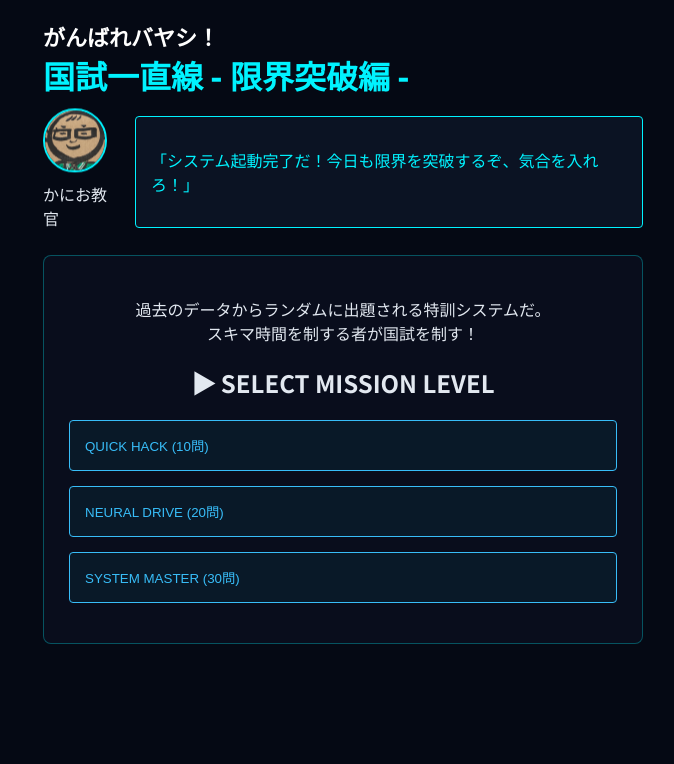
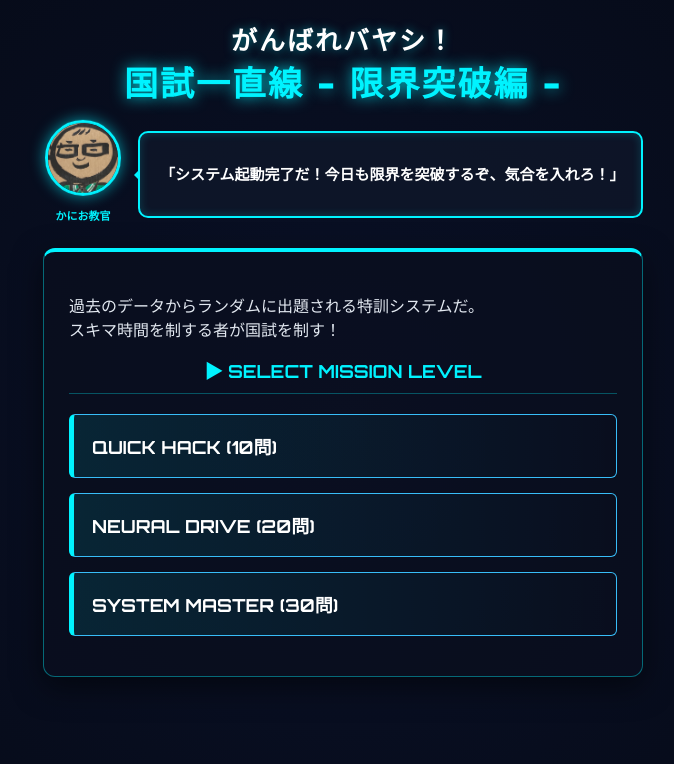
Before and after one commit to cocio-ai/-kokushi-app-bayashi, a plain HTML site: page index.html in a window 1280 px wide. Shown: the whole page, without its empty margins (297-971 px from the left). Drawn offline with nearby package versions, Linux system fonts and the light colour scheme.

Commit message:
Update style.css

```diff
--- a/style.css
+++ b/style.css
@@ -1,16 +1,131 @@
-body { font-family: 'Noto Sans JP', sans-serif; background-color: #050914; color: #e2e8f0; margin: 0; padding: 20px; display: flex; justify-content: center; }
+/* 全体のベース設定 */
+body {
+    font-family: 'Noto Sans JP', sans-serif;
+    background-color: #050914;
+    background-image: radial-gradient(circle at center, #0a1128 0%, #050914 100%);
+    color: #e2e8f0;
+    margin: 0;
+    padding: 20px;
+    display: flex;
+    justify-content: center;
+    min-height: 100vh;
+}
+
 .app-container { width: 100%; max-width: 600px; }
+
+/* ド派手なタイトル */
+.app-header { text-align: center; margin-bottom: 20px; }
+.main-title {
+    font-weight: 900;
+    font-size: 26px;
+    color: #ffffff;
+    margin: 0;
+    text-shadow: 0 0 10px rgba(0, 243, 255, 0.5);
+    letter-spacing: 2px;
+}
+.title-sub {
+    font-size: 34px;
+    color: #00f3ff;
+    font-family: 'Orbitron', sans-serif;
+    text-shadow: 0 0 15px rgba(0, 243, 255, 0.8);
+}
+
+/* かにお教官エリア */
 .teacher-area { display: flex; align-items: center; margin-bottom: 25px; }
-.teacher-icon { width: 60px; height: 60px; border-radius: 50%; border: 2px solid #00f3ff; object-fit: cover; animation: float 3s ease-in-out infinite; }
-@keyframes float { 0%, 100% { transform: translateY(0); } 50% { transform: translateY(-6px); } }
-.balloon { background: rgba(15, 23, 42, 0.7); border: 1px solid #00f3ff; border-radius: 4px; padding: 15px; flex-grow: 1; color: #00f3ff; margin-left: 15px; }
-.main-title { font-weight: 900; font-size: 22px; color: #fff; margin: 0 0 15px 0; }
-.title-sub { font-size: 32px; color: #00f3ff; }
-.start-screen { background: rgba(10, 15, 30, 0.8); border: 1px solid rgba(0, 243, 255, 0.3); border-radius: 8px; padding: 25px; text-align: center; }
-.mode-btn { display: block; width: 100%; background-color: rgba(0, 243, 255, 0.05); border: 1px solid #38bdf8; border-radius: 4px; padding: 15px; margin-bottom: 15px; color: #38bdf8; cursor: pointer; text-align: left; }
-.quiz-card { background: rgba(10, 15, 30, 0.6); border: 1px solid rgba(0, 243, 255, 0.3); border-top: 3px solid #00f3ff; border-radius: 8px; padding: 25px; }
-.option-btn { background-color: rgba(0, 243, 255, 0.05); border: 1px solid #38bdf8; color: #e2e8f0; padding: 15px; margin-bottom: 10px; width: 100%; text-align: left; cursor: pointer; }
-.option-btn.correct { border-color: #00ff80; color: #00ff80; }
-.option-btn.wrong { border-color: #ff0055; color: #ff0055; }
-.next-btn { background: transparent; color: #00f3ff; border: 1px solid #00f3ff; padding: 15px; width: 100%; cursor: pointer; font-weight: bold; }
-.log-list { max-height: 400px; overflow-y: auto; color: #94a3b8; font-size: 13px; }
+.teacher-profile { display: flex; flex-direction: column; align-items: center; min-width: 80px; }
+.teacher-icon {
+    width: 70px; height: 70px;
+    border-radius: 50%;
+    border: 3px solid #00f3ff;
+    object-fit: cover;
+    box-shadow: 0 0 15px rgba(0,243,255,0.6);
+    animation: float 3s ease-in-out infinite;
+}
+.teacher-name { font-size: 11px; color: #00f3ff; margin-top: 5px; font-weight: bold; }
+@keyframes float { 0%, 100% { transform: translateY(0); } 50% { transform: translateY(-8px); } }
+
+.balloon {
+    background: rgba(15, 23, 42, 0.85);
+    border: 2px solid #00f3ff;
+    border-radius: 10px;
+    padding: 15px 20px;
+    flex-grow: 1;
+    color: #ffffff;
+    margin-left: 15px;
+    font-weight: bold;
+    font-size: 15px;
+    line-height: 1.5;
+    box-shadow: inset 0 0 10px rgba(0,243,255,0.2);
+    position: relative;
+}
+.balloon::before {
+    content: "";
+    position: absolute;
+    top: 50%; left: -12px;
+    margin-top: -6px;
+    border: 6px solid transparent;
+    border-right: 6px solid #00f3ff;
+}
+
+/* メニュー画面＆クイズ画面のカード */
+.start-screen, .quiz-card {
+    background: rgba(10, 15, 30, 0.7);
+    border: 1px solid rgba(0, 243, 255, 0.4);
+    border-top: 4px solid #00f3ff;
+    border-radius: 12px;
+    padding: 25px;
+    box-shadow: 0 10px 30px rgba(0, 0, 0, 0.5);
+}
+
+.cyber-title { font-family: 'Orbitron', sans-serif; color: #00f3ff; font-size: 18px; margin-bottom: 20px; text-align: center; border-bottom: 1px solid rgba(0,243,255,0.3); padding-bottom: 10px;}
+
+/* 押したくなるモードボタン */
+.mode-btn {
+    display: block; width: 100%;
+    background: linear-gradient(90deg, rgba(0, 243, 255, 0.1) 0%, rgba(0, 0, 0, 0) 100%);
+    border: 1px solid #38bdf8;
+    border-left: 5px solid #00f3ff;
+    border-radius: 6px;
+    padding: 18px; margin-bottom: 15px;
+    color: #ffffff;
+    font-family: 'Orbitron', 'Noto Sans JP', sans-serif;
+    font-size: 18px; font-weight: bold;
+    cursor: pointer; text-align: left;
+    transition: all 0.2s ease;
+}
+.mode-btn:hover, .mode-btn:active { background: rgba(0, 243, 255, 0.2); transform: scale(1.02); box-shadow: 0 0 15px rgba(0,243,255,0.4); }
+
+/* クイズUI */
+.q-progress { font-family: 'Orbitron', sans-serif; color: #38bdf8; font-size: 14px; margin-bottom: 10px; font-weight: bold; letter-spacing: 1px;}
+.question-text { font-size: 18px; line-height: 1.6; margin-bottom: 25px; font-weight: 700; border-bottom: 1px dashed rgba(255,255,255,0.2); padding-bottom: 15px;}
+
+/* 選択肢ボタン */
+.option-btn {
+    background-color: rgba(15, 23, 42, 0.9);
+    border: 2px solid #1e293b;
+    border-radius: 8px;
+    color: #e2e8f0;
+    padding: 16px; margin-bottom: 12px; width: 100%;
+    text-align: left; font-size: 15px; font-weight: bold;
+    cursor: pointer; transition: all 0.2s;
+    line-height: 1.4;
+}
+.option-btn:hover:not([disabled]) { border-color: #38bdf8; background-color: rgba(56, 189, 248, 0.1); transform: translateX(5px); }
+.option-btn.correct { border-color: #00ff80; background-color: rgba(0, 255, 128, 0.15); color: #00ff80; box-shadow: 0 0 15px rgba(0,255,128,0.3); }
+.option-btn.wrong { border-color: #ff0055; background-color: rgba(255, 0, 85, 0.15); color: #ff80a6; }
+
+/* 解説エリア */
+.explanation-box { background: rgba(0, 0, 0, 0.3); border-left: 4px solid #00f3ff; padding: 15px; margin-bottom: 20px; border-radius: 0 8px 8px 0;}
+.exp-title { color: #00f3ff; font-family: 'Orbitron', sans-serif; font-size: 14px; margin: 0 0 10px 0; }
+#explanation { font-size: 15px; line-height: 1.6; margin: 0; }
+
+/* NEXTボタン */
+.next-btn {
+    background: linear-gradient(45deg, #0088ff, #00f3ff);
+    color: #000; border: none; border-radius: 8px;
+    padding: 18px; width: 100%;
+    font-size: 18px; font-family: 'Orbitron', 'Noto Sans JP', sans-serif;
+    cursor: pointer; font-weight: 900;
+    box-shadow: 0 5px 15px rgba(0,243,255,0.4); transition: 0.2s;
+}
+.next-btn:hover, .next-btn:active { transform: scale(1.03); box-shadow: 0 8px 25px rgba(0,243,255,0.6); }
```
